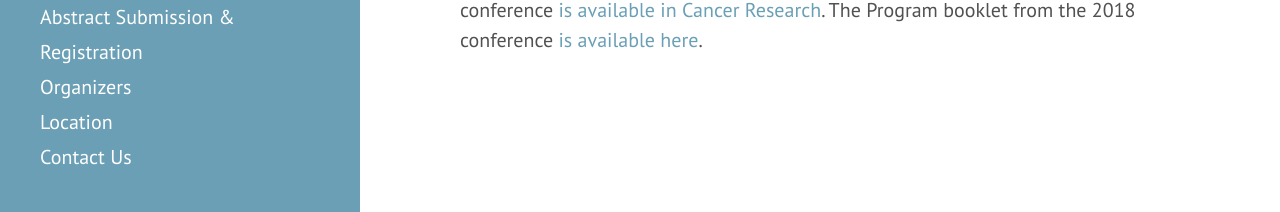
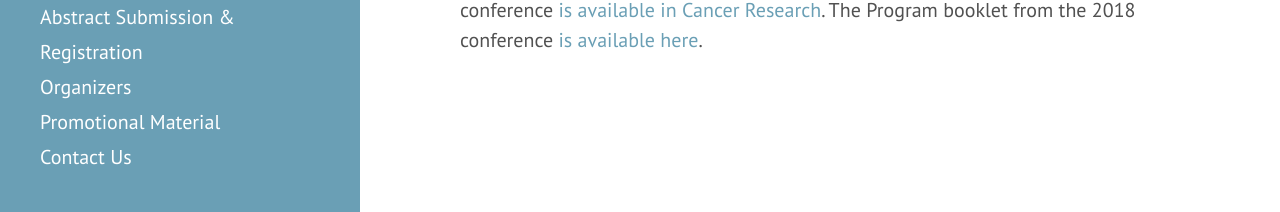
Before and after one commit to AECCSB/sacb-meeting, a Jekyll site: the page built from index.md, in a window 1280 px wide and 900 px high, scrolled down 519 px. Shown: the part 685-897 px from the top of the window. Built offline with Jekyll 4.4.1, drawn with Linux system fonts in a browser that asks for light colours.

Commit message:
added promotional material

```diff
--- a/_data/links.yml
+++ b/_data/links.yml
@@ -13,8 +13,8 @@
 - url: /organizers.html
   title: Organizers
 
-- url: /location.html
-  title: Location
+- url: /promotion.html
+  title: Promotional Material
 
 - url: /contact-us.html
   title: Contact Us
```
Also changed, not shown: promotion.html (added, +11 -0 lines), 2 other files.
